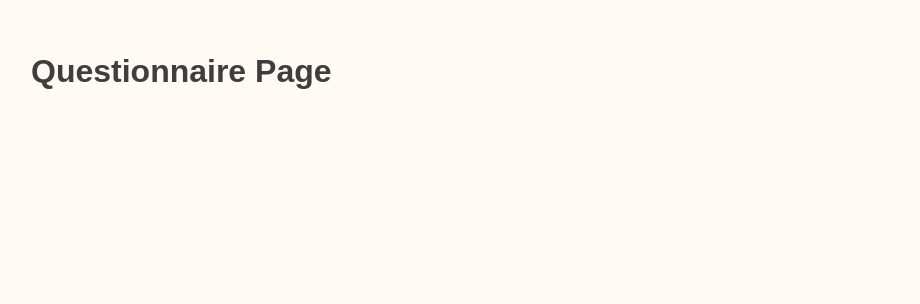
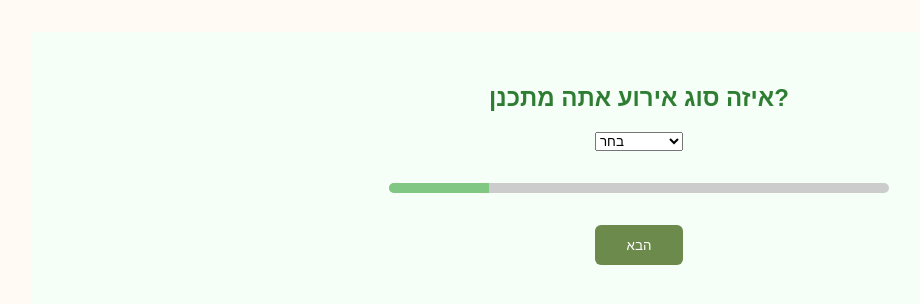
Before and after one commit to xNaor/Events, a React (Vite) app in the folder FEV/: page /questionnaire in a window 1280 px wide. Shown: the top 304 px of the page, without its empty margins (1-921 px from the left). Built offline with nearby package versions, Linux system fonts and the light colour scheme.

Commit message:
Add files via upload

```diff
--- a/FEV/src/pages/Questionnaire.jsx
+++ b/FEV/src/pages/Questionnaire.jsx
@@ -1,5 +1,142 @@
-import React from "react";
+
+import React, { useState } from "react";
+
 function Questionnaire() {
-  return <h1>Questionnaire Page</h1>;
+  const questions = [
+    { id: 1, text: "איזה סוג אירוע אתה מתכנן?", type: "select", options: ["חתונה", "בר מצווה", "אירוע חברה", "אחר"] },
+    { id: 2, text: "כמה משתתפים צפויים?", type: "number" },
+    { id: 3, text: "מהו טווח התקציב שלך?", type: "range", min: 5000, max: 100000 },
+    { id: 4, text: "בחר תאריך מועדף", type: "date" },
+    { id: 5, text: "איזה סגנון אתה אוהב?", type: "tags", options: ["Modern", "Boho", "Crazy", "Eco", "Minimal"] }
+  ];
+
+  const [step, setStep] = useState(0);
+  const [answers, setAnswers] = useState({});
+
+  const handleChange = (e, key) => {
+    setAnswers({ ...answers, [key]: e.target.value });
+  };
+
+  const handleNext = () => {
+    if (step < questions.length - 1) setStep(step + 1);
+  };
+
+  const progress = ((step + 1) / questions.length) * 100;
+
+  const renderQuestion = () => {
+    const q = questions[step];
+    switch (q.type) {
+      case "select":
+        return (
+          <select onChange={(e) => handleChange(e, q.id)}>
+            <option>בחר</option>
+            {q.options.map((opt) => (
+              <option key={opt} value={opt}>{opt}</option>
+            ))}
+          </select>
+        );
+      case "number":
+        return <input type="number" onChange={(e) => handleChange(e, q.id)} />;
+      case "range":
+        return (
+          <input
+            type="range"
+            min={q.min}
+            max={q.max}
+            onChange={(e) => handleChange(e, q.id)}
+          />
+        );
+      case "date":
+        return <input type="date" onChange={(e) => handleChange(e, q.id)} />;
+      case "tags":
+        return (
+          <div style={{ display: "flex", gap: "0.5rem", flexWrap: "wrap" }}>
+            {q.options.map((tag) => (
+              <button
+                key={tag}
+                style={{
+                  padding: "0.5rem 1rem",
+                  borderRadius: "20px",
+                  border: "1px solid #6d8a4d",
+                  backgroundColor: "#fff",
+                  color: "#2e7d32",
+                  cursor: "pointer"
+                }}
+                onClick={() => setAnswers({ ...answers, [q.id]: tag })}
+              >
+                {tag}
+              </button>
+            ))}
+          </div>
+        );
+      default:
+        return null;
+    }
+  };
+
+  return (
+    <div
+      style={{
+        backgroundColor: "#f5fff8",
+        minHeight: "100vh",
+        fontFamily: "Varela Round, sans-serif",
+        color: "#2e7d32",
+        display: "flex",
+        flexDirection: "column",
+        alignItems: "center",
+        padding: "2rem"
+      }}
+    >
+      <div style={{ width: "100%", maxWidth: "500px" }}>
+        <div style={{ marginBottom: "2rem", textAlign: "center" }}>
+          <h2>{questions[step].text}</h2>
+          {renderQuestion()}
+        </div>
+
+        <div style={{ height: "10px", backgroundColor: "#ccc", borderRadius: "5px", overflow: "hidden" }}>
+          <div
+            style={{
+              width: `${progress}%`,
+              backgroundColor: "#81c784",
+              height: "100%"
+            }}
+          ></div>
+        </div>
+
+        <div style={{ marginTop: "2rem", textAlign: "center" }}>
+          {step < questions.length - 1 ? (
+            <button
+              onClick={handleNext}
+              style={{
+                backgroundColor: "#6d8a4d",
+                color: "#fff",
+                padding: "0.8rem 2rem",
+                border: "none",
+                borderRadius: "6px",
+                cursor: "pointer"
+              }}
+            >
+              הבא
+            </button>
+          ) : (
+            <button
+              style={{
+                backgroundColor: "#2e7d32",
+                color: "#fff",
+                padding: "0.8rem 2rem",
+                border: "none",
+                borderRadius: "6px",
+                cursor: "pointer"
+              }}
+              onClick={() => alert("נמצא לך רעיונות!")}
+            >
+              מצא לי רעיונות!
+            </button>
+          )}
+        </div>
+      </div>
+    </div>
+  );
 }
+
 export default Questionnaire;
```
